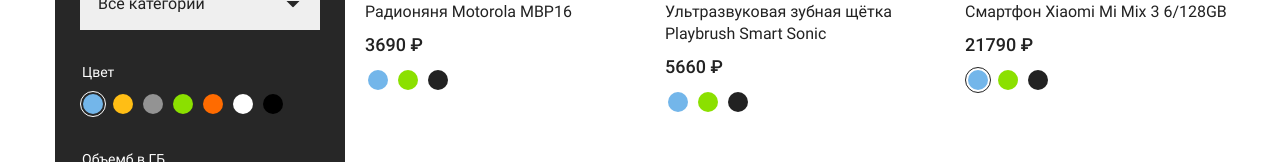
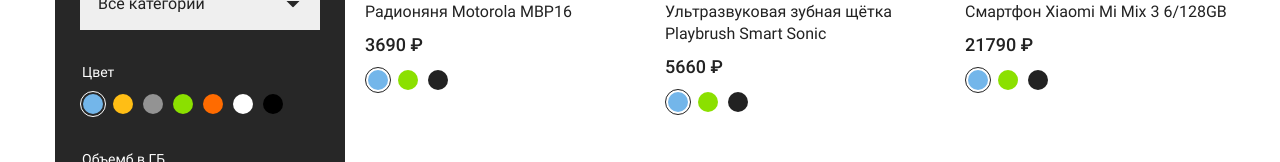
Before and after one commit to Sheka799/skillbox, a Vue app: page / in a window 1280 px wide. Shown: the part 594-756 px from the top of the page. Built offline with nearby package versions, Linux system fonts and the light colour scheme.

Commit message:
Блок 4: домашнее задание № 4

```diff
--- a/src/components/ProductItem.vue
+++ b/src/components/ProductItem.vue
@@ -17,9 +17,8 @@
           <input
             class="colors__radio sr-only"
             type="radio"
-            name="color-1"
             value="#73B6EA"
-            checked=""
+            v-model="color"
           />
           <span class="colors__value" style="background-color: #73b6ea"> </span>
         </label>
@@ -29,8 +28,8 @@
           <input
             class="colors__radio sr-only"
             type="radio"
-            name="color-1"
             value="#8BE000"
+            v-model="color"
           />
           <span class="colors__value" style="background-color: #8be000"> </span>
         </label>
@@ -40,8 +39,8 @@
           <input
             class="colors__radio sr-only"
             type="radio"
-            name="color-1"
             value="#222"
+            v-model="color"
           />
           <span class="colors__value" style="background-color: #222"> </span>
         </label>
@@ -52,6 +51,11 @@
 
 <script>
 export default {
+  data() {
+    return {
+      color: '#73B6EA',
+    };
+  },
   props: ['product'],
 };
 </script>
--- a/src/components/ProductList.vue
+++ b/src/components/ProductList.vue
@@ -1,6 +1,6 @@
 <template>
   <ul class="catalog__list">
-    <ProductItem v-for="(product, index) in products" :key="index" :product="product" />
+    <ProductItem v-for="product in products" :key="product.id" :product="product" />
   </ul>
 </template>
 
--- a/src/data/products.js
+++ b/src/data/products.js
@@ -1,50 +1,60 @@
 export default [
   {
+    id: 1,
     title: 'Радионяня Motorola MBP16',
     price: 3690,
     image: 'img/radio.jpg',
   },
   {
+    id: 2,
     title: 'Ультразвуковая зубная щётка Playbrush Smart Sonic',
     price: 5660,
     image: 'img/toothbrush.jpg',
   },
   {
+    id: 3,
     title: 'Смартфон Xiaomi Mi Mix 3 6/128GB',
     price: 21790,
     image: 'img/phone.jpg',
   },
   {
+    id: 4,
     title: 'Электроскейт Razor Cruiser',
     price: 24690,
     image: 'img/board.jpg',
   },
   {
+    id: 5,
     title: 'Смартфон Xiaomi Mi A3 4/64GB Android One',
     price: 14960,
     image: 'img/phone-2.jpg',
   },
   {
+    id: 6,
     title: 'Смартфон Xiaomi Redmi 6/128GB',
     price: 8960,
     image: 'img/phone-3.jpg',
   },
   {
+    id: 7,
     title: 'Электрический дрифт-карт Razor Crazy Cart',
     price: 39900,
     image: 'img/bicycle.jpg',
   },
   {
+    id: 8,
     title: 'Гироскутер Razor Hovertrax 2.0',
     price: 34900,
     image: 'img/wheels.jpg',
   },
   {
+    id: 9,
     title: 'Детский трюковой самокат Razor Grom',
     price: 4990,
     image: 'img/scooter.jpg',
   },
   {
+    id: 10,
     title: 'Роллерсёрф Razor RipStik Air Pro',
     price: 6690,
     image: 'img/ripstik.jpg',
```
